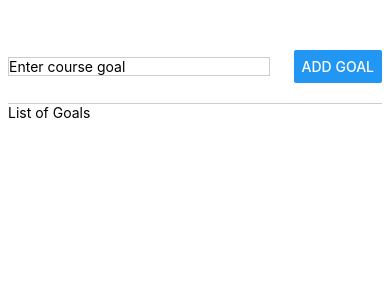
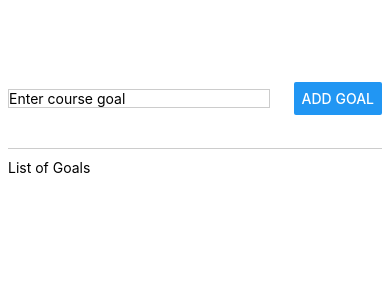
Before and after one commit to fahadtahir1/AwesomeProjectRnTs, a React Native app: screen / in a window 390 px wide. Shown: the top 300 px of the page. Built offline with nearby package versions, Linux system fonts and the light colour scheme.

Commit message:
Flex added to organize container area

```diff
--- a/App.tsx
+++ b/App.tsx
@@ -13,7 +13,7 @@ const App = () => {
       <TextInput style={styles.textInput} placeholder='Enter course goal'/>
       <Button title='Add Goal'/>
      </View>
-     <View>
+     <View style={styles.goalsContainer}>
       <Text>List of Goals</Text>
      </View>
     </View>
@@ -22,15 +22,17 @@ const App = () => {
 
 const styles = StyleSheet.create({
   appContainer: {
+    flex: 1,
     paddingTop: 50,
     paddingHorizontal: 8,
   },
   inputContainer:{
     flexDirection: 'row',
+    flex: 1,
     width: '100%',
     justifyContent: 'space-between',
     alignItems: 'center',
-    paddingBottom: 20,
+    marginBottom: 10,
     borderBottomColor: '#cccccc',
     borderBottomWidth: 1,
   },
@@ -39,6 +41,9 @@ const styles = StyleSheet.create({
     borderWidth: 1,
     width: '70%',
   },
+  goalsContainer:{
+    flex: 7,
+  },
 });
 
 export default App;
```
